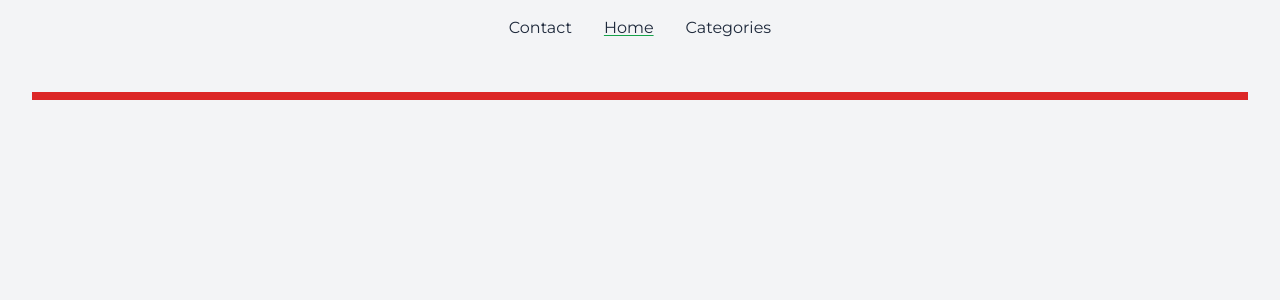
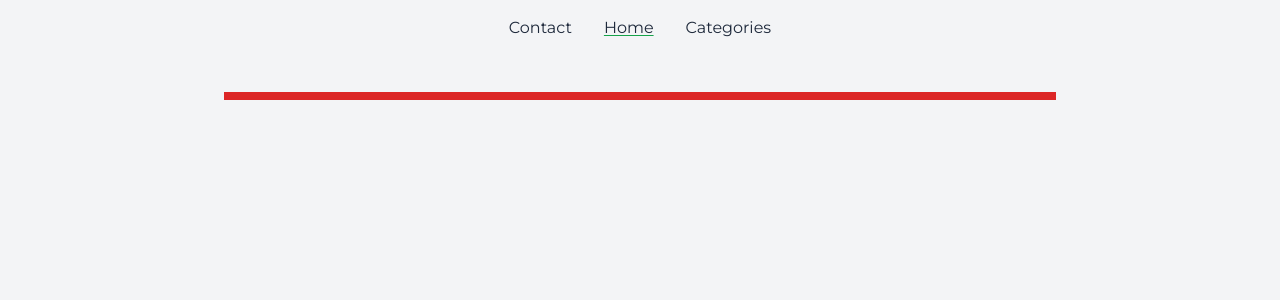
Before and after one commit to Satur01/Blog, a Next.js app: page / in a window 1280 px wide. Shown: the top 300 px of the page. Built offline with nearby package versions, Linux system fonts and the light colour scheme.

Commit message:
Update grid-col setup

```diff
--- a/components/Layout.tsx
+++ b/components/Layout.tsx
@@ -14,7 +14,7 @@ const Layout = ({ children, title }: LayoutProps) => {
       </Head>
       <Navbar />
 
-      <div className="mx-auto max-w-3xl py-10 sm:px-6 lg:grid lg:max-w-7xl lg:grid-cols-12 lg:gap-8 lg:px-8">
+      <div className="mx-auto max-w-3xl py-10 sm:px-6 lg:grid lg:max-w-4xl lg:grid-cols-8 lg:gap-8 lg:px-8">
         {children}
       </div>
     </div>
```
